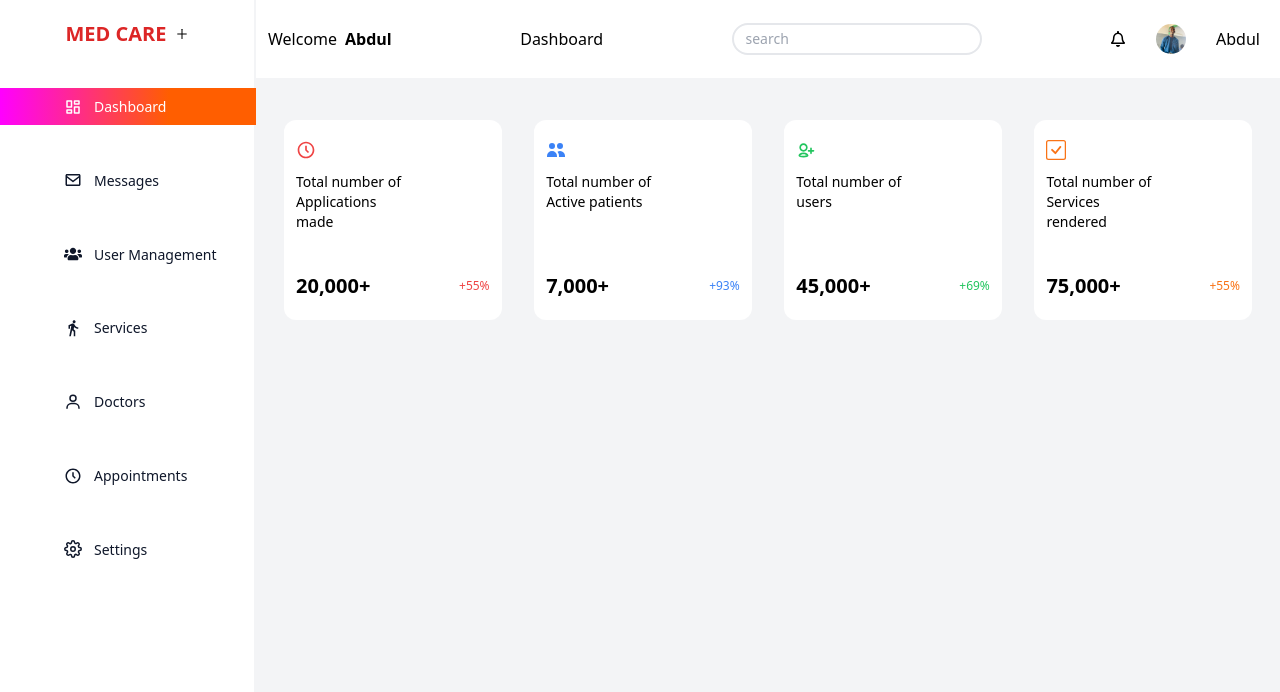
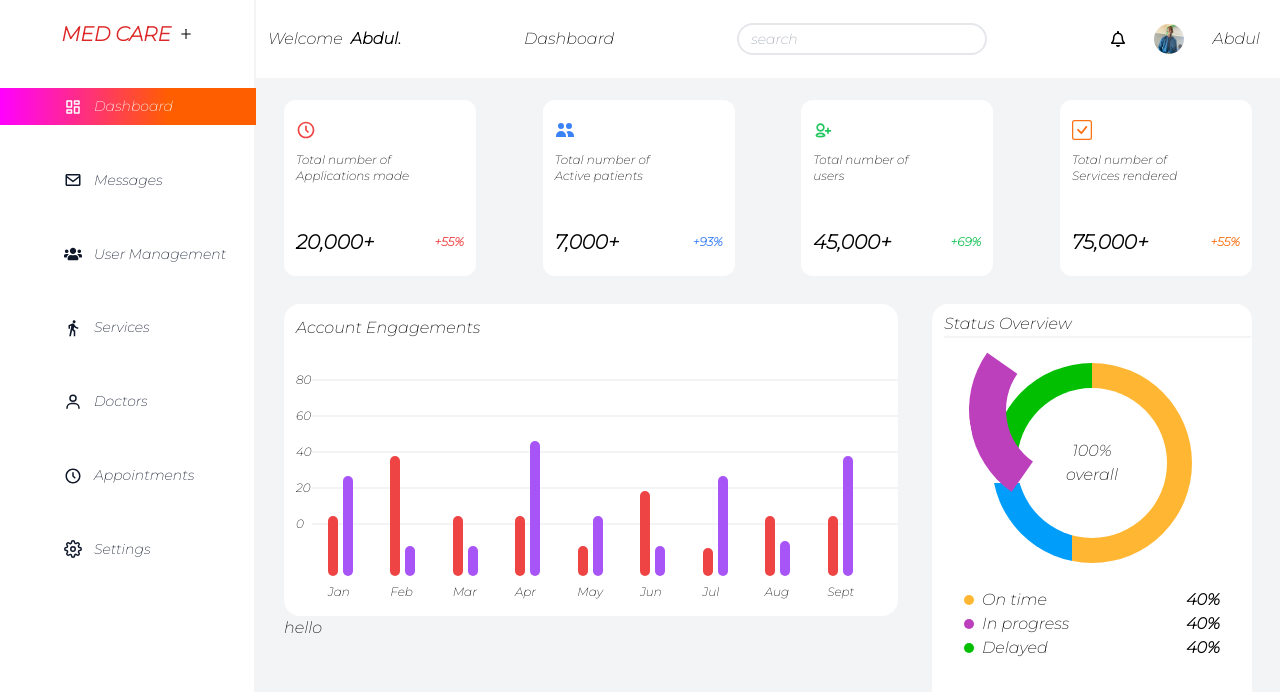
Before and after one commit to abdulfrfr/MEDI-SCHEDULAR, a React (Create React App) app: page /infos in a window 1280 px wide. Shown: the top 692 px of the page. Built offline with nearby package versions, Linux system fonts and the light colour scheme.

Commit message:
MED CARE

```diff
--- a/public/index.css
+++ b/public/index.css
@@ -10,7 +10,37 @@
 
 body{
   font-family: 'Montserrat', sans-serif;
+  overflow: hidden;
 }
+
+.stats {
+  margin: 1.5625rem 0;
+  width: 12.5rem;
+  height: 12.5rem;
+  border-radius: 50%;
+  border: 1.5625rem solid transparent;
+  background-size: 100% 100%, 50% 50%, 50% 50%, 40% 40%, 60% 60%;
+  background-repeat: no-repeat;
+  background-image: linear-gradient(white, white),
+                    linear-gradient(-40deg, #02BF02 36%, #02BF02  30%),
+                    linear-gradient(120deg, #FFB733 36%, #FFB733 30%),
+                    linear-gradient(210deg, rgb(0, 158, 250) 20%, rgb(0, 158, 250) 14%),
+                    linear-gradient(300deg, #FFB733 36%, #FFB733 30%);
+
+  background-position: center center, left top, right top, left bottom, right bottom;
+  background-origin: content-box, border-box, border-box, border-box, border-box;
+  background-clip: content-box, border-box, border-box, border-box, border-box;
+
+}
+
+
+.curve {
+    width: 12.5rem;
+    height: 12.5rem;
+    border: solid 2.3125rem #BC3FBC;
+    border-color: #BC3FBC transparent transparent transparent;
+    border-radius: 50%/6.25rem 6.25rem 0 0;
+  }
 
 
 .sides{
--- a/public/index.html
+++ b/public/index.html
@@ -15,6 +15,7 @@
     <link rel="icon" type="image/png" sizes="32x32" href="/favicon-32x32.png">
     <link rel="icon" type="image/png" sizes="16x16" href="/favicon-16x16.png">
     <link rel="manifest" href="/site.webmanifest">
+    <link rel="stylesheet" href="index.css">
     <title>MEDI SCHEDULAR</title>
   </head>
   <body>
--- a/src/Components/Nav.js
+++ b/src/Components/Nav.js
@@ -7,12 +7,12 @@ function Nav({text, page}){
     return(
         <section className='flex flex-col w-[80vw]'>
         <section className="bg-white h-[10vh] px-5  pl-3 flex justify-between items-center border-b-2 border-gray-100">
-            <div className="flex items-center justify-start"><p className="mr-2">Welcome </p> <b>Abdul</b></div>
+            <div className="flex items-center justify-start"><p className="mr-2">Welcome </p> <b>Abdul.</b></div>
             <div><p>{text}</p></div>
-            <input type='text' placeholder='search' className='rounded-2xl border-2 border-gray-200 outline-none w-[250px] px-3 py-1 text-sm'/>
-            <div className='flex justify-between items-center w-[150px]'>
+            <input type='text' placeholder='search' className='rounded-2xl border-2 border-gray-200 outline-none w-[15.625rem] px-3 py-1 text-sm'/>
+            <div className='flex justify-between items-center w-[9.375rem]'>
                 <FaRegBell/>
-                <img src={abdul} alt='img' className='w-[30px] h-[30px] rounded-[50%] object-cover'/>
+                <img src={abdul} alt='img' className='w-[1.875rem] h-[1.875rem] rounded-[50%] object-cover'/>
                 <p>Abdul</p>
             </div>
         </section>
--- a/src/Components/Pages/Dashboard/Dashboard.js
+++ b/src/Components/Pages/Dashboard/Dashboard.js
@@ -1,27 +1,12 @@
-import {useState} from 'react'
-import DashboardItems from "./DashboardItems"
+import Menu from './Menu'
+import Engagements from './Engagements'
 
 function Dashboard(){
-    const [items, setItems] = useState(DashboardItems)
 
     return(
-        <section>
-        <div className="mt-10 mx-7 flex justify-between items-center">
-        {items.map((item, index)=>(
-            <div className="w-[17vw] h-[25vh] bg-white rounded-xl px-3 py-5 flex flex-col justify-between">
-                <div>
-                <item.icon className={`${item.styles}`}/>
-                <p className="w-[9vw] text-sm">{item.text}</p>
-                </div>
-
-                <div className="flex justify-between items-center">
-                    <h1 className='font-bold text-xl'>{item.number}</h1>
-                    <p className={`${item.style}`}>{item.num}</p>
-                </div>
-            </div>
-        ))}
-
-        </div>
+        <section className='mt-5 mx-[auto] overflow-hidden'>
+            <Menu/>
+            <Engagements/>
         </section>
     )
 }
--- a/src/Components/Pages/Dashboard/DashboardItems.js
+++ b/src/Components/Pages/Dashboard/DashboardItems.js
@@ -11,7 +11,7 @@ const DashboardItems = [
         text: 'Total number of Applications made',
         number: '20,000+',
         num: '+55%',
-        style:'text-red-500 text-xs',
+        style:'text-red-500 font-bold text-xs',
         styles:'text-red-500 text-xl mb-3'
 
     },
@@ -21,7 +21,7 @@ const DashboardItems = [
         text: 'Total number of Active patients',
         number: '7,000+',
         num: '+93%',
-        style:'text-blue-500 text-xs',
+        style:'text-blue-500 font-bold text-xs',
         styles:'text-blue-500 text-xl mb-3'
     },
     {
@@ -30,7 +30,7 @@ const DashboardItems = [
         text: 'Total number of users',
         number: '45,000+',
         num: '+69%',
-        style:'text-green-500 text-xs',
+        style:'text-green-500 font-bold text-xs',
         styles:'text-green-500 text-xl mb-3'
     },
     {
@@ -39,7 +39,7 @@ const DashboardItems = [
         text: 'Total number of Services rendered',
         number: '75,000+',
         num: '+55%',
-        style:'text-orange-500 text-xs',
+        style:'text-orange-500 font-bold text-xs',
         styles:'text-orange-500 text-xl mb-3'
     },
 ]
--- /dev/null
+++ b/src/Components/Pages/Dashboard/Engagements.js
@@ -0,0 +1,65 @@
+import {useState} from 'react'
+import EngagementsItems, {items2, itemsPie} from "./EngagementsItems"
+
+function Engagements(){
+    const [items, setItems] = useState(EngagementsItems)
+    const [items1, setItems1] = useState(items2);
+    const [items3, setItems3] = useState(itemsPie);
+    return(
+        <section className="mx-7 mt-7 flex justify-between items-start">
+        <div className='w-[48vw] h-[55vh]'>
+            <div className="w-[48vw] bg-white h-[39vh] rounded-2xl p-3">
+                <h1 className='mb-3'>Account Engagements</h1>
+                <div className='absolute'>
+                {items.map((item, index)=>(
+                    <div className="flex justify-between items-center mt-5">
+                    <p className='text-xs'>{item.text}</p>
+                    <div className="border-t-2 border-gray-100 w-[48vw]"></div>
+                    </div>
+
+                ))}
+                </div>
+                <div className='flex justify-between items-end mx-8 relative h-[31vh]'>
+                    {items1.map((item, index)=>(
+                        <div className='flex flex-col'>
+                        <div className='flex justify-center items-end'>
+                            <div className={`${item.red}`}></div>
+                            <div className={`${item.purple}`}></div>
+                        </div>
+
+                            <p className='text-xs mt-2'>{item.text}</p>
+
+                        </div>
+                    ))}
+                </div>
+            </div>
+
+            <div>hello</div>
+            </div>
+            <div className="w-[25vw] bg-white h-[58vh] rounded-2xl px-3 py-2">
+            <div className=''>
+            <h1>Status Overview</h1>
+            <div className='border-t-2 border-gray-100 w-[24vw]'></div>
+            </div>
+                    <div className='flex flex-col justify-center items-center h-[15.625rem]'>
+                    <div className='stats rounded-[50%] flex flex-col justify-center items-center'> <h1>100%</h1> <p>overall</p> </div>
+                    <div className='curve -rotate-[100deg] absolute top-[19.375rem] right-[6.9375rem]'></div>
+
+             </div>
+             <div className=''>
+             {items3.map((item, index)=> (
+                <div className='flex justify-between items-center mx-5'>
+                <div className='flex justify-start items-center'>
+                <div className={`${item.styles}`}></div>
+                <p className='ml-2'>{item.text}</p>
+                </div>
+                <h1 className='font-bold'>{item.per}</h1>
+            </div>
+             ))}
+             </div>
+            </div>
+        </section>
+    )
+}
+
+export default Engagements
--- /dev/null
+++ b/src/Components/Pages/Dashboard/EngagementsItems.js
@@ -0,0 +1,104 @@
+const EngagementsItems = [
+    {
+        key:1,
+        text: 80,
+    },
+    {
+        key:2,
+        text: 60,
+    },
+    {
+        key:3,
+        text: 40,
+    },
+    {
+        key:4,
+        text: 20,
+    },
+    {
+        key:5,
+        text: 0,
+    }
+]
+
+const items2 = [
+    {
+        key: 1,
+        text: 'Jan',
+        red: 'w-[0.625rem] h-[3.75rem] bg-red-500 rounded-xl mr-[0.3125rem]',
+        purple: 'w-[0.625rem] h-[6.25rem] bg-purple-500 rounded-xl'
+    },
+    {
+        key: 2,
+        text: 'Feb',
+        red: 'w-[10px] h-[7.5rem] bg-red-500 rounded-xl mr-[0.3125rem]',
+        purple: 'w-[10px] h-[1.875rem] bg-purple-500 rounded-xl'
+    },
+    {
+        key: 3,
+        text: 'Mar',
+        red: 'w-[0.625rem] h-[3.75rem] bg-red-500 rounded-xl mr-[0.3125rem]',
+        purple: 'w-[0.625rem] h-[1.875rem] bg-purple-500 rounded-xl'
+    },
+    {
+        key: 4,
+        text: 'Apr',
+        red: 'w-[0.625rem] h-[3.75rem] bg-red-500 rounded-xl mr-[0.3125rem]',
+        purple: 'w-[0.625rem] h-[8.4375rem] bg-purple-500 rounded-xl'
+    },
+    {
+        key: 5,
+        text: 'May',
+        red: 'w-[0.625rem] h-[1.875rem] bg-red-500 rounded-xl mr-[0.3125rem]',
+        purple: 'w-[0.625rem] h-[3.75rem] bg-purple-500 rounded-xl'
+    },
+    {
+        key: 6,
+        text: 'Jun',
+        red: 'w-[0.625rem] h-[5.3125rem] bg-red-500 rounded-xl mr-[0.3125rem]',
+        purple: 'w-[0.625rem] h-[1.875rem] bg-purple-500 rounded-xl'
+    },
+    {
+        key: 7,
+        text: 'Jul',
+        red: 'w-[0.625rem] h-[1.75rem] bg-red-500 rounded-xl mr-[0.3125rem]',
+        purple: 'w-[0.625rem] h-[6.25rem] bg-purple-500 rounded-xl'
+    },
+    {
+        key: 8,
+        text: 'Aug',
+        red: 'w-[0.625rem] h-[3.75rem] bg-red-500 rounded-xl mr-[0.3125rem]',
+        purple: 'w-[0.625rem] h-[2.1875rem] bg-purple-500 rounded-xl'
+    },
+    {
+        key: 9,
+        text: 'Sept',
+        red: 'w-[0.625rem] h-[3.75rem] bg-red-500 rounded-xl mr-[0.3125rem]',
+        purple: 'w-[0.625rem] h-[7.5rem] bg-purple-500 rounded-xl'
+    },
+]
+
+const itemsPie = [
+    {
+        key: 1,
+        text: 'On time',
+        styles:'rounded-[50%] bg-[#FFB733] w-[0.625rem] h-[0.625rem]',
+        per: '40%'
+    },
+    {
+        key: 2,
+        text: 'In progress',
+        styles:'rounded-[50%] bg-[#BC3FBC] w-[0.625rem] h-[0.625rem]',
+        per: '40%'
+    },
+    {
+        key: 3,
+        text: 'Delayed',
+        styles:'rounded-[50%] bg-[#02BF02] w-[0.625rem] h-[0.625rem]',
+        per: '40%'
+    },
+]
+
+export default EngagementsItems
+export {items2}
+export {itemsPie}
--- /dev/null
+++ b/src/Components/Pages/Dashboard/Menu.js
@@ -0,0 +1,29 @@
+import {useState} from 'react'
+import DashboardItems from "./DashboardItems"
+
+function Menu(){
+    const [items, setItems] = useState(DashboardItems)
+
+    return(
+        <section>
+            <div className=" mx-7 flex justify-between items-center">
+        {items.map((item, index)=>(
+            <div className="w-[15vw] h-[22vh] bg-white rounded-xl px-3 py-5 flex flex-col justify-between">
+                <div>
+                <item.icon className={`${item.styles}`}/>
+                <p className="w-[10vw] text-xs">{item.text}</p>
+                </div>
+
+                <div className="flex justify-between items-center">
+                    <h1 className='font-bold text-xl'>{item.number}</h1>
+                    <p className={`${item.style}`}>{item.num}</p>
+                </div>
+            </div>
+        ))}
+
+        </div>
+        </section>
+    )
+}
+
+export default Menu
--- a/src/Components/SidenavAssets/SideNav.js
+++ b/src/Components/SidenavAssets/SideNav.js
@@ -43,7 +43,7 @@ function SideNav({setText, page, setPage}){
                 {items.map((item, index)=>(
                     <div id={index} onClick={()=> genId(index, item.text)} className={getId === index? 'flex justify-start items-center text-white cursor-pointer nav--sec pl-16 py-2 w-[20vw]' : 'flex justify-start items-center cursor-pointer text-slate-900 pl-16 py-2 w-[20vw]'}>
                         <item.icon className='mr-3 text-lg'/>
-                        <p className='text-[14px]'>{item.text}</p>
+                        <p className='text-[0.875rem]'>{item.text}</p>
                     </div>
                 ))}
 
```
